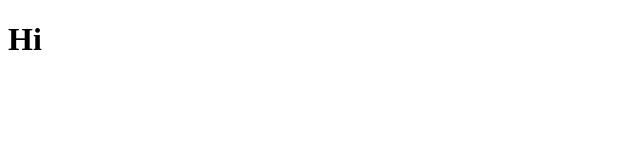
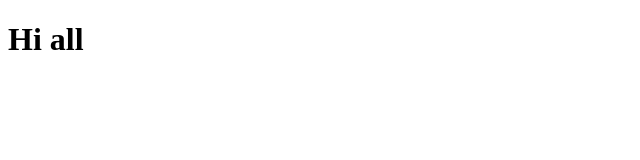
Before and after one commit to MhmudHsham/new_project, a plain HTML site: page index.html in a window 1280 px wide. Shown: the full height of the page, 0-640 px from the left. Drawn offline with Linux system fonts and the light colour scheme.

Commit message:
modified

```diff
--- a/index.html
+++ b/index.html
@@ -5,7 +5,7 @@
 </head>
 <body>
 
-	<h1>Hi</h1>
+	<h1>Hi all</h1>
 
 </body>
 </html>
```
